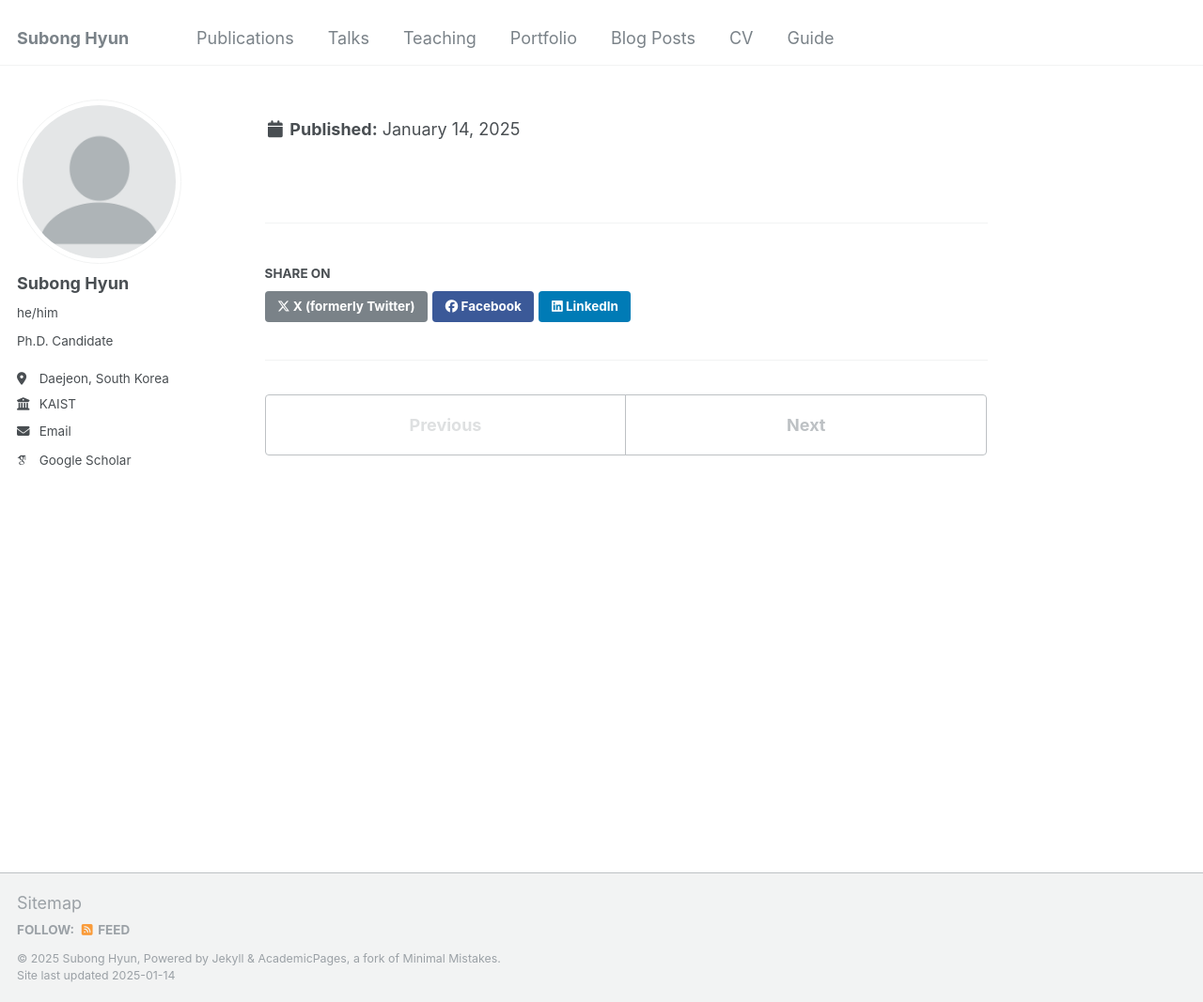
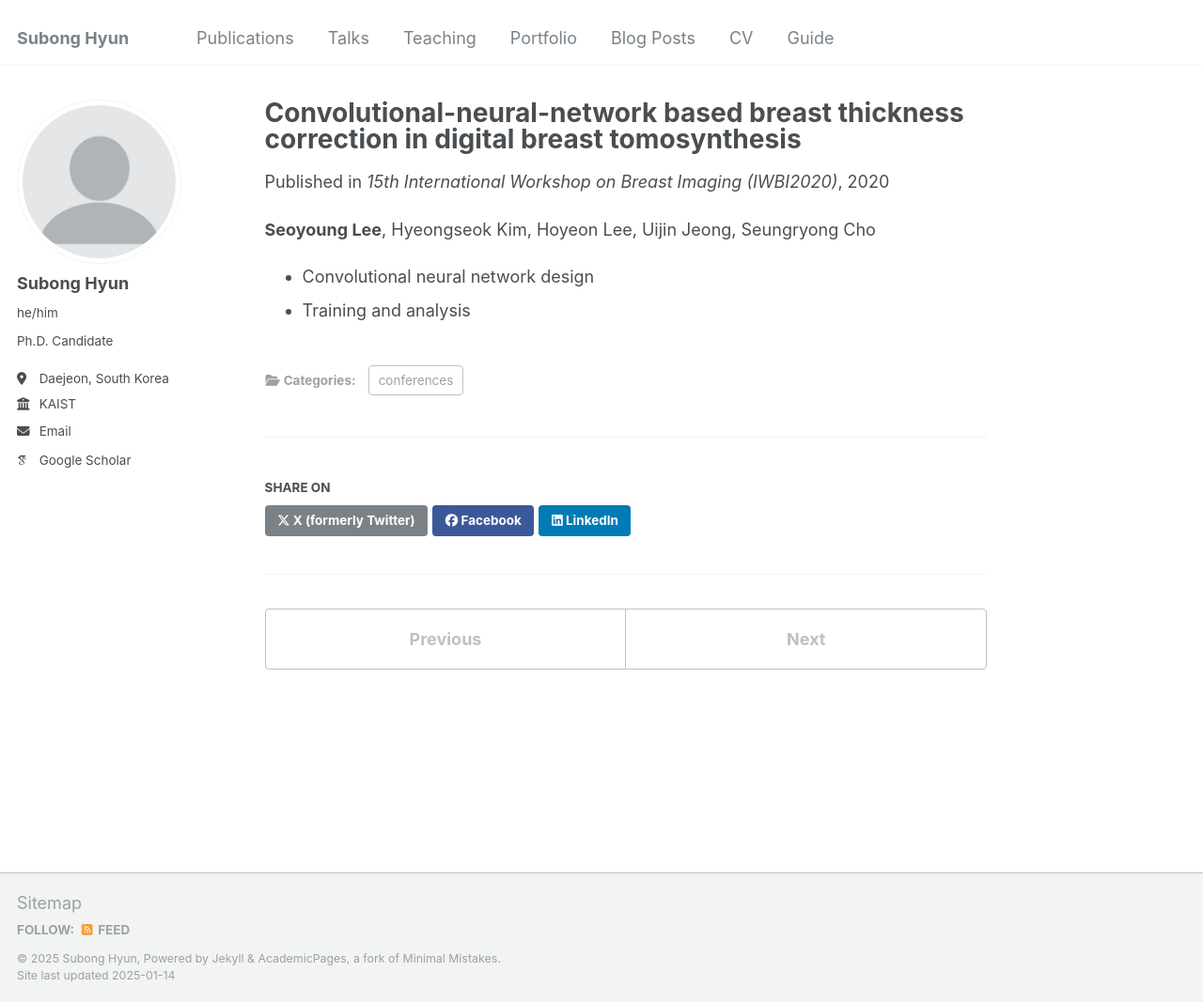
Before and after one commit to SubongHyun/subonghyun.github.io, a Jekyll site: the page built from _publications/2009-10-01-paper-title-number-1.md, in a window 1280 px wide and 1067 px high. Shown: the whole window at 94% size. Built offline with Jekyll 4.4.1, drawn with Linux system fonts in a browser that asks for light colours; some web fonts are replaced.

Commit message:
Update 2009-10-01-paper-title-number-1.md

```diff
--- a/_publications/2009-10-01-paper-title-number-1.md
+++ b/_publications/2009-10-01-paper-title-number-1.md
@@ -1,7 +1,16 @@
 ---
-## International Journal Papers
+title: "Convolutional-neural-network based breast thickness correction in digital breast tomosynthesis"
+collection: publications
+category: conferences
+permalink: /publication/2020-05-22-Convolutional-neural-network based breast thickness correction in digital breast tomosynthesis
+authors: '**Seoyoung Lee**, Hyeongseok Kim, Hoyeon Lee, Uijin Jeong, Seungryong Cho'
+excerpt: ''
+date: 2020-05-22
+venue: '15th International Workshop on Breast Imaging (IWBI2020)'
+paperurl: 'https://www.spiedigitallibrary.org/conference-proceedings-of-spie/11513/2560909/Convolutional-neural-network-based-breast-thickness-correction-in-digital-breast/10.1117/12.2560909.full'
+---
 
-1. Kim H, Wang C, Byun H, Hu W, *Kim S*, Jiao Q, Lee TH* (2023)
-   Variable three-term conjugate gradient method for training artificial neural networks.
-   Neural Networks 159:125–136. https://doi.org/10.1016/j.neunet.2022.12.001
----
+
+**Seoyoung Lee**, Hyeongseok Kim, Hoyeon Lee, Uijin Jeong, Seungryong Cho
+- Convolutional neural network design
+- Training and analysis
```
